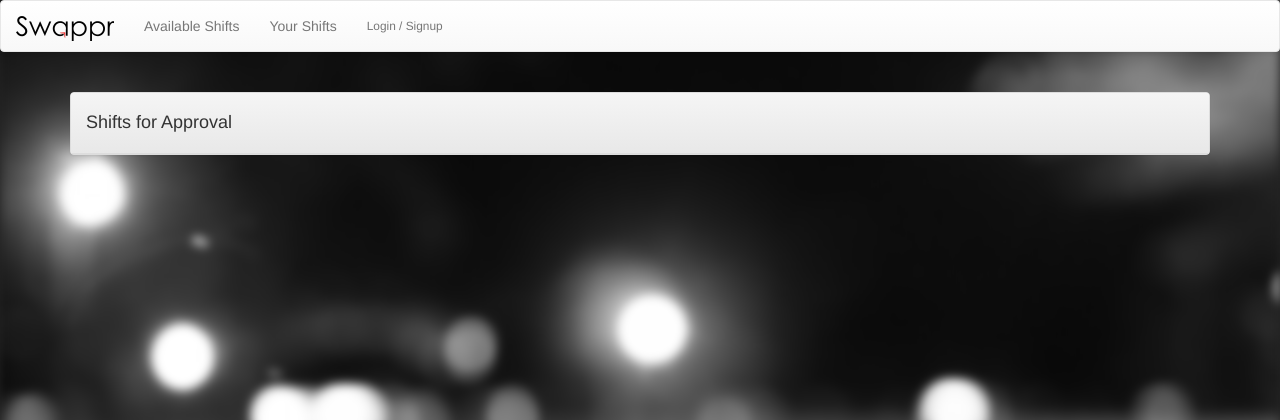
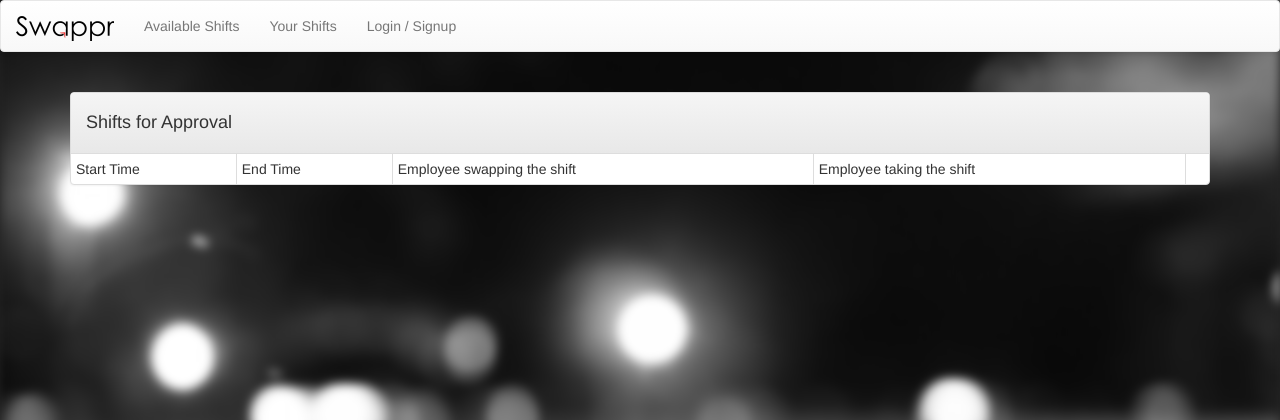
Before and after one commit to swappr-tanda-team/swappr, a Flask app: template swappr/templates/manage/manage.html in a window 1280 px wide. Shown: the top 420 px of the page. Run offline with Flask 2, Linux system fonts and the light colour scheme; the template is opened without the code that fills it, so the values that code supplies are empty; some libraries are stand-ins or nearby versions.

Commit message:
I think the manage stuff is finished Requires a database change

```diff
--- a/swappr/templates/layout.html
+++ b/swappr/templates/layout.html
@@ -40,10 +40,15 @@
               <a href="{{ url_for('shift.user_shifts') }}">Your Shifts</a>
           </li>
           <li>
+              {% if current_user.is_manager %}
+                  <a href="{{ url_for('manage.manage_shifts') }}">Approve Shift Swaps</a>
+              {% endif %}
+          </li>
+          <li>
               {% if current_user.is_authenticated %}
-                  <a class="hollow button small" href="{{ url_for('user.account') }}">{{ current_user.name }}</a>
+                  <a href="{{ url_for('user.account') }}">{{ current_user.name }}</a>
               {% else %}
-                  <a class="hollow button small" href="{{ url_for('user.login') }}">Login / Signup</a>
+                  <a href="{{ url_for('user.login') }}">Login / Signup</a>
               {% endif %}
           </li>
       </ul>
--- a/swappr/templates/manage/manage.html
+++ b/swappr/templates/manage/manage.html
@@ -9,10 +9,24 @@
         </div>
     </div>
 </div>
-<table>
+<table class="table table-bordered table-condensed">
+    <tr>
+        <td>Start Time</td>
+        <td>End Time</td>
+        <td>Employee swapping the shift</td>
+        <td>Employee taking the shift</td>
+        <td></td>
+    </tr>
 {% for shift in authed_shifts %}
     <tr>
-        <td>{{shift}}</td>
+        <td>{shift.start_time}</td>
+        <td>{shift.end_time}</td>
+        <td>{shift.employee_name}</td>
+        <td>{shift.taker_name}</td>
+        <td>
+            <button onclick="$.post('/manage/' + '{{shift.schedule_id}}' + '/True', {}, function(response) {});">Accept</button>
+            <button onclick="$.post('/manage/' + '{{shift.schedule_id}}' + '/False', {}, function(response) {});">Deny</button>
+        </td>
     </tr>
 {% endfor %}
 </table>
--- a/swappr/user/tanda_api.py
+++ b/swappr/user/tanda_api.py
@@ -26,6 +26,10 @@ def get_users():
     return tanda_auth.get('users').data
 
 
+def get_user_by_id(user_id):
+    return swappr.god_request.get('user/' + str(user_id))
+
+
 def get_schedules(ids, show_costs=False):
     return tanda_auth.get('schedules?ids={}&showCosts={}'.format(','.join(ids), show_costs))
 
--- a/swappr/views.py
+++ b/swappr/views.py
@@ -12,7 +12,6 @@ from .models import User
 @app.route('/')
 def index():
     return redirect(url_for("shift.user_shifts"))
-    return flask.render_template('home.html')
 
 
 @app.route('/addBob')
```
Also changed, not shown: swappr/manage/views.py (+12 -3 lines), swappr/models/shift.py (+6 -1 lines), swappr/shift/tanda_shift.py (+5 -2 lines).
